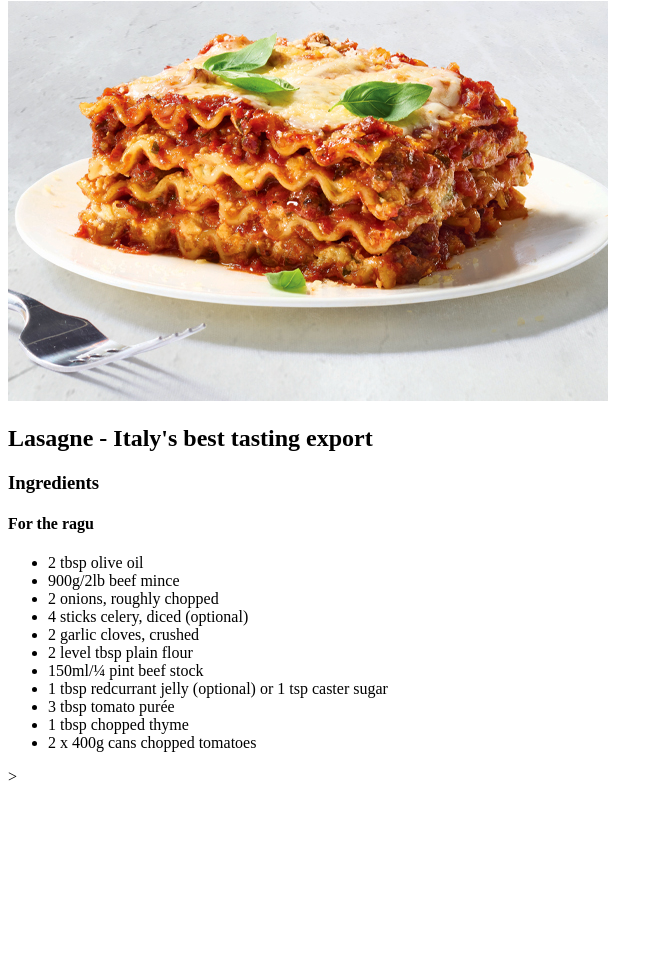
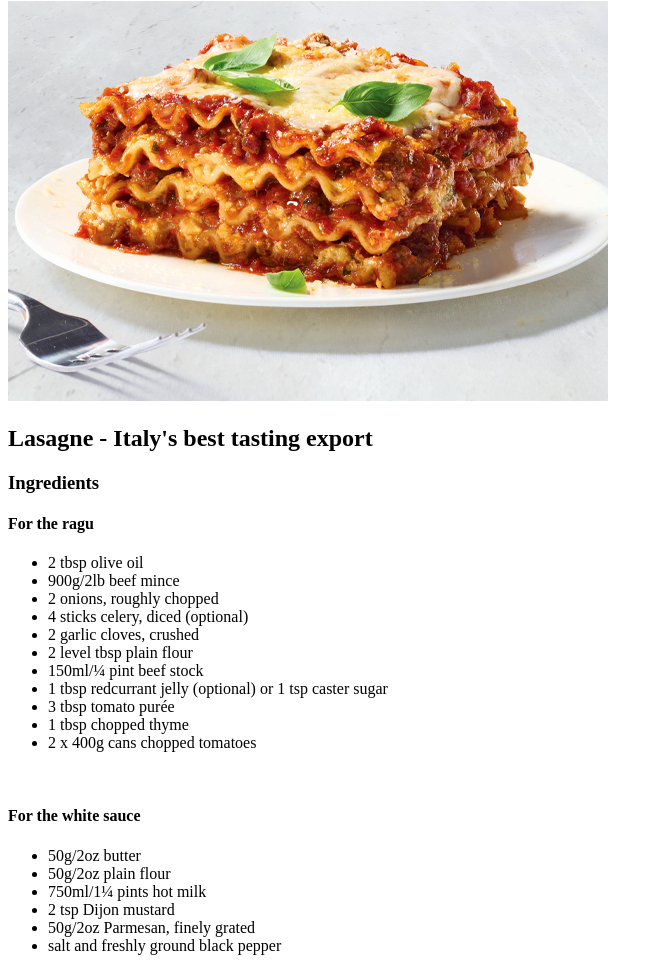
Before and after one commit to pbeasley82/odin-recipes, a plain HTML site: page recipes/lasagne.html in a window 1280 px wide. Shown: the part 79-1050 px from the top of the page, without its empty margins (0-663 px from the left). Before the commit the page ends 873 px from the top, so only its background shows below. Drawn offline with Linux system fonts and the light colour scheme.

Commit message:
Added more ingredients to lasagne.html

```diff
--- a/recipes/lasagne.html
+++ b/recipes/lasagne.html
@@ -23,6 +23,15 @@
             <li>3 tbsp tomato purée</li>
             <li>1 tbsp chopped thyme</li>
             <li>2 x 400g cans chopped tomatoes</li>
-        </ul>><br>
+        </ul><br>
+        <h4>For the white sauce</h4>
+        <ul>
+            <li>50g/2oz butter</li>
+            <li>50g/2oz plain flour</li>
+            <li>750ml/1¼ pints hot milk</li>
+            <li>2 tsp Dijon mustard</li>
+            <li>50g/2oz Parmesan, finely grated</li>
+            <li>salt and freshly ground black pepper</li>
+        </ul>
     </body>
 </html>
```
